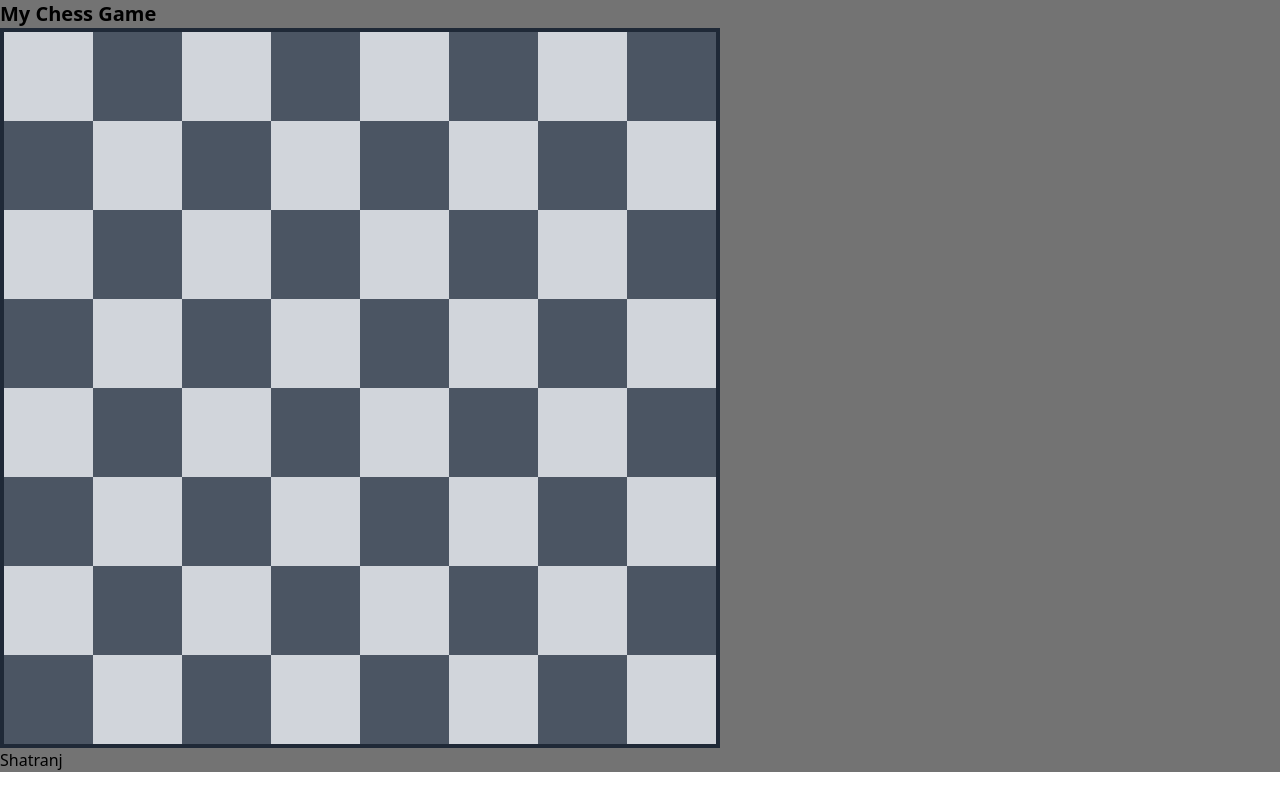
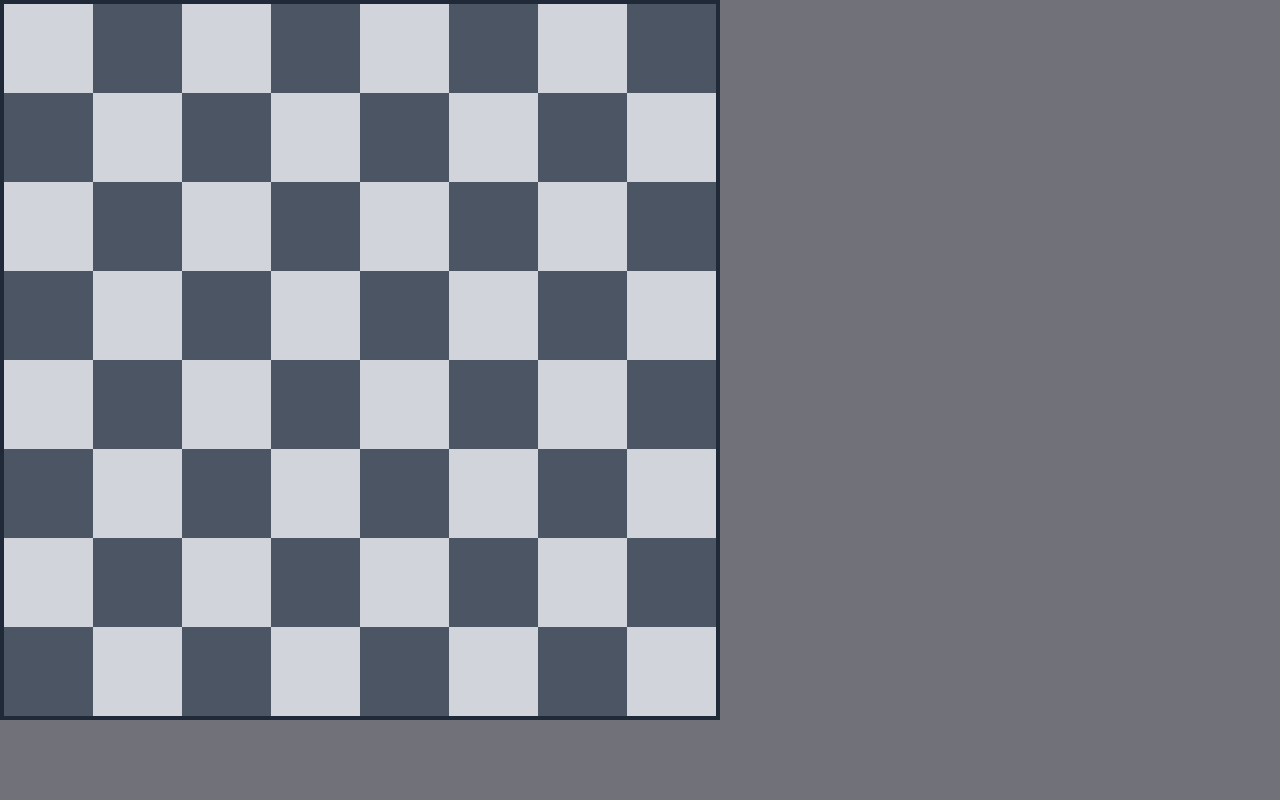
Before and after one commit to akj-07/satranj, a Next.js app: page /game in a window 1280 px wide. Built offline with nearby package versions, Linux system fonts and the light colour scheme.

Commit message:
Fix: Fixed game background

```diff
--- a/src/app/game/page.tsx
+++ b/src/app/game/page.tsx
@@ -3,10 +3,11 @@ import ChessBoard from "./ChessBoard";
 // src/app/game/page.tsx
 export default function GamePage() {
     return (
-        <div className="bg-neutral-500 w-full h-full" >
-            <h2 className="text-xl font-bold">My Chess Game</h2>
+        <>
+        <div className="bg-zinc-500 w-screen h-screen" >
             <ChessBoard />
-            <footer>Shatranj</footer>
         </div>
+        </>
+
     );
 }
```
